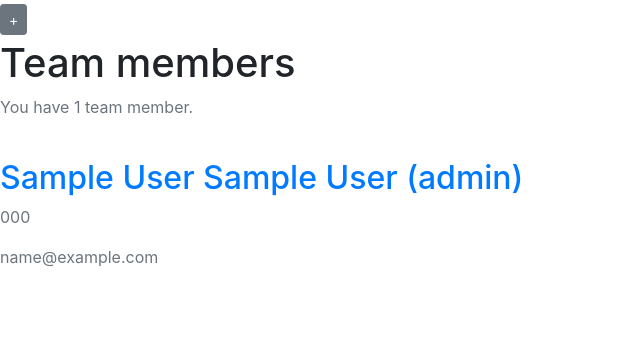
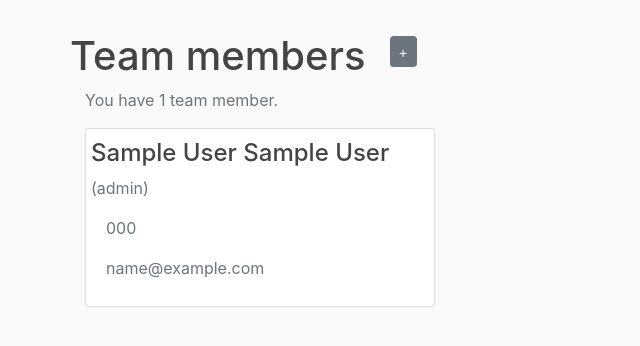
Before and after one commit to rahulroy96/team-management, a Django app: page / in a window 1280 px wide. Shown: the top 346 px of the page, without its empty margins (0-640 px from the left). Run offline with Django 4.2, Linux system fonts and the light colour scheme; tables that the repository leaves empty hold one stand-in row (values such as "Sample post"); some libraries are stand-ins or nearby versions.

Commit message:
added css

```diff
--- /dev/null
+++ b/members/static/main.css
@@ -0,0 +1,53 @@
+body {
+  background: #fafafa;
+  color: #333333;
+  margin-top: 2rem;
+}
+
+h1, h2, h3, h4, h5, h6 {
+  color: #444444;
+}
+
+ul {
+  margin: 0;
+}
+
+.bg-steel {
+  background-color: #5f788a;
+}
+
+
+.content-section {
+  background: #ffffff;
+  padding: 10px 20px;
+  border: 1px solid #dddddd;
+  border-radius: 3px;
+  margin-bottom: 10px;
+}
+
+.member-name {
+  color: #444444;
+}
+
+a.member-name:hover {
+  color: #428bca;
+  padding: 10px 20px;
+  margin-left: 10px;
+  text-decoration: none;
+}
+
+#member-item {
+    background-color: #f00;
+    width: 100px;
+    height: 100px;
+}
+a.fill-div {
+    display: block;
+    height: 100%;
+    width: 100%;
+    text-decoration: none;
+}
+
+.article-content {
+  white-space: pre-line;
+}
--- a/members/templates/members/base.html
+++ b/members/templates/members/base.html
@@ -9,6 +9,7 @@
 
     <!-- Bootstrap CSS -->
     <link rel="stylesheet" href="https://maxcdn.bootstrapcdn.com/bootstrap/4.0.0/css/bootstrap.min.css" integrity="sha384-Gn5384xqQ1aoWXA+058RXPxPg6fy4IWvTNh0E263XmFcJlSAwiGgFAW/dAiS6JXm" crossorigin="anonymous">
+    <link rel="stylesheet" type="text/css" href="{% static 'main.css' %}">
 
     <title>Team Members</title>
 </head>
--- a/members/templates/members/members_list.html
+++ b/members/templates/members/members_list.html
@@ -1,23 +1,33 @@
 {% extends "members/base.html" %}
 {% block content %}
-	<div>
-		<div>
+	<div class="container">
+		<div class="row">
+			<h1>Team members  </h1>
+			&nbsp;&nbsp;
+			<div class="col-md-8">
 	            <a class="btn btn-secondary btn-sm mt-1 mb-1" href="{% url 'member-add' %}">+</a>
 	        </div>
-		<h1>Team members</h1>
+		</div>
 		<p class="text-secondary"> You have {{members|length}} team member{% if members|length != 1 %}s{% endif %}. </p>
 	</div>
+	<main role="main" class="container">
+	    <div class="row">
+	        <div class="col-md-4">
 				{% for member in members %}
-	<div class="content-section" >
-    	<a href="{% url 'member-edit' member.id%}">
-	        <img class="rounded-circle account-img" src="">
-	        <div class="media-body">
-	          <h2 class="account-heading">{{ member.f_name}} {{ member.l_name }} {% if member.is_admin %} (admin) {%endif%}</h2>
+					<div class="member-item content-section" >
+				    	<a class="fill-div" href="{% url 'member-edit' member.id%}">
+					   		<div class='row'>
+					          <h4 class="member-name">{{ member.f_name}} {{ member.l_name }}</h4>
+					          {% if member.is_admin %} <p class="text-secondary">(admin) </p>{%endif%}
+					        </div>
 					          <p class="text-secondary">{{ member.phone_number }}</p>
 					          <p class="text-secondary">{{ member.email }}</p>
-	        </div>
+
 				    	</a>
 				    </div>
 			    {% endfor %}
+	    	</div>
+	    </div>
+    </main>
 
 {% endblock content %}
```
Lines whose indentation alone changed are shown as unchanged.
